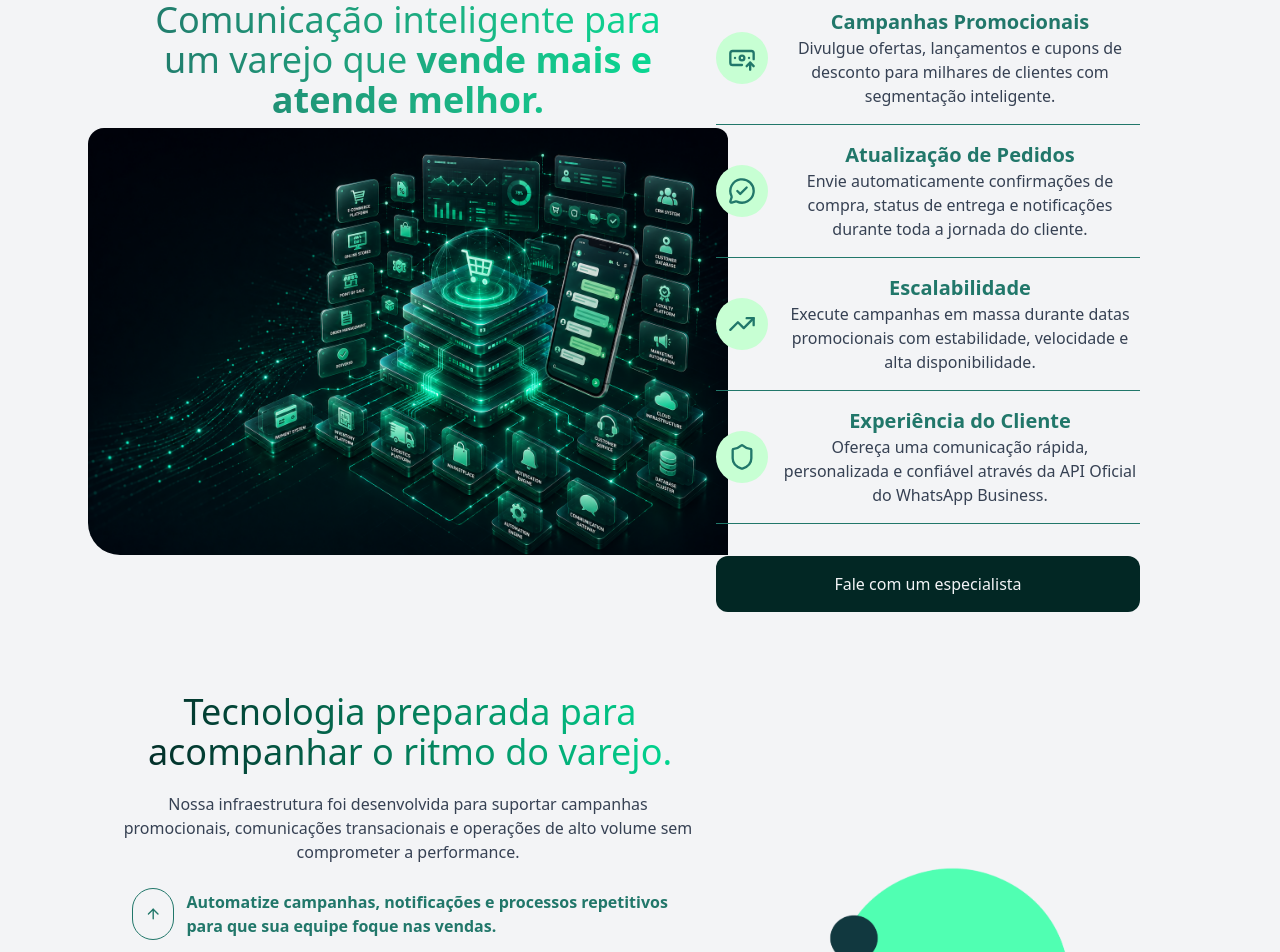
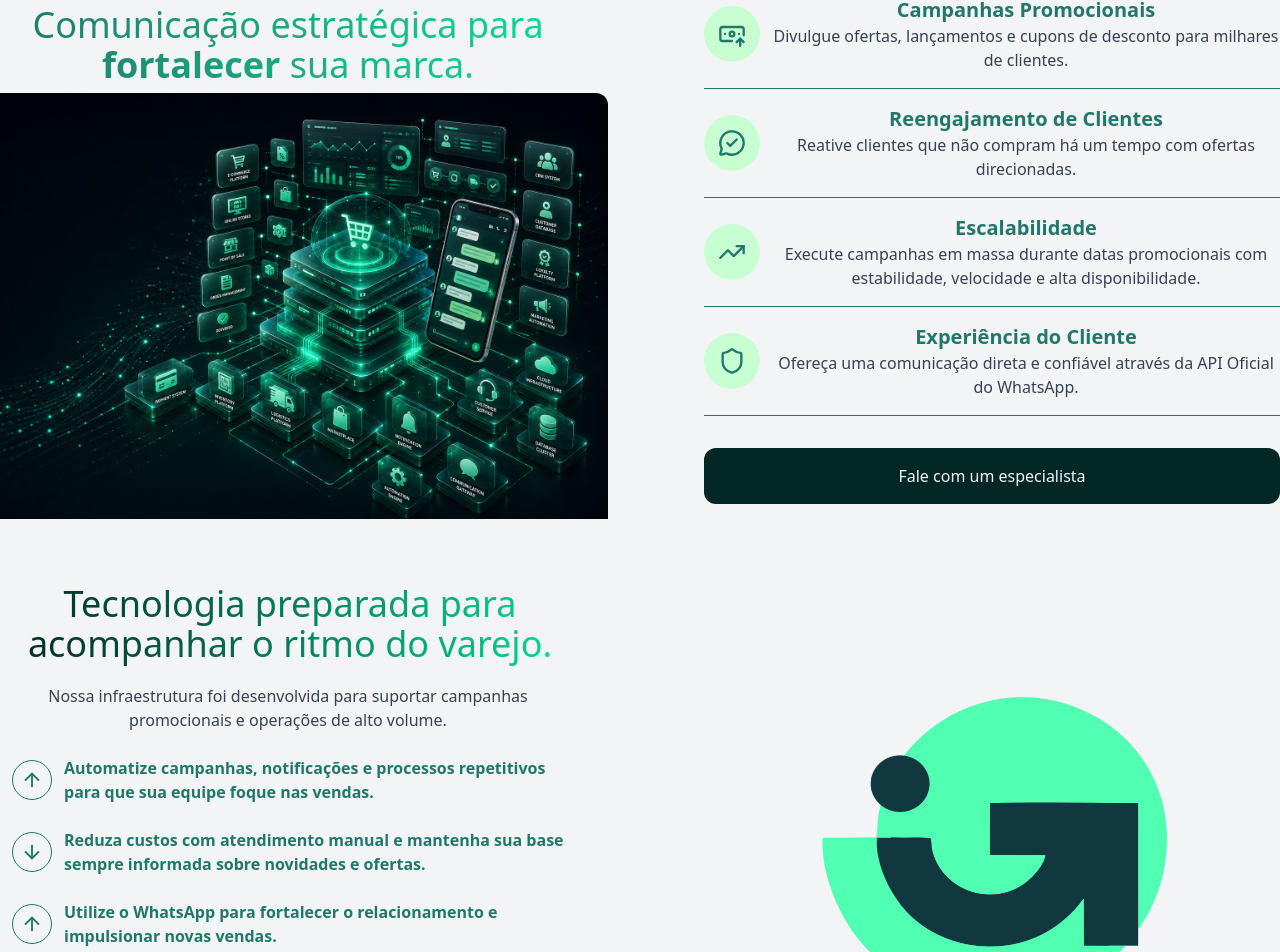
Before and after one commit to gersonkomunicai/correio-inteligente, a Next.js app: page /segmentos/varejo in a window 1280 px wide. Shown: the part 1260-2212 px from the top of the page. Built offline with nearby package versions, Linux system fonts and the light colour scheme; no server answers.

Commit message:
correções de estilo em telas diferentes e correção de copys

```diff
--- a/src/app/segmentos/varejo/page.tsx
+++ b/src/app/segmentos/varejo/page.tsx
@@ -29,7 +29,7 @@ export default function Varejo () {
                                 <div className="h-0.5 bg-linear-to-r w-80 my-2 md:my-4 from-correio-inteligente-900 to-correio-inteligente-800 "></div>
                             </Reveal>
                             <Reveal direction="left">
-                                <p className="text-lg  font-bold mb-6 text-gray-100">Automatize campanhas promocionais, notificações de pedidos, recuperação de carrinhos e relacionamento com clientes utilizando a API Oficial do WhatsApp Business.</p>
+                                <p className="text-lg  font-bold mb-6 text-gray-100">Automatiza campanhas promocionais e aumente o relacionamento com seus clientes utilizando a API Oficial do WhatsApp.</p>
                                 <a href="/fale-conosco" className="flex items-center justify-center p-3 w-60 bg-correio-inteligente-900 text-correio-inteligente-200">Solicitar Demonstração</a>
                             </Reveal>
                         </div>
@@ -40,91 +40,89 @@ export default function Varejo () {
                 <h2 className="text-center max-w-4xl bg-linear-to-r from-correio-inteligente-200 pb-2 to-correio-inteligente-800 bg-clip-text text-transparent text-5xl mt-6">Comunicação que impulsiona vendas.</h2>
                 <h2 className="text-center max-w-4xl bg-linear-to-r pb-2 from-correio-inteligente-200 to-correio-inteligente-800 bg-clip-text text-transparent text-5xl mb-6">Experiência que fideliza clientes.</h2>
                 <div className="md:flex items-center">
-                    <p className="text-lg text-gray-500 max-w-4xl text-center pr-2">Promova ofertas, acompanhe pedidos, reduza abandonos de carrinho e fortaleça o relacionamento com seus clientes utilizando o WhatsApp Oficial.</p>
+                    <p className="text-lg text-gray-500 max-w-4xl text-center pr-2">Construa um relacionamento contínuo com seus clientes, mantendo sua marca sempre presente.</p>
                     <div className="lg:w-[0.1px] lg:h-35 lg:left-1/2 lg:bg-gradient-to-b lg:from-transparent lg:via-correio-inteligente-100" />
                     <Image src="/Iso.png" width={1000} height={1000} className="hidden lg:flex lg:max-w-40" alt="" />
                     <div />
                 </div>
             </div>
             <div className="flex flex-col h-auto items-center bg-gray-100">
-                <div className="container my-10 md:px-30">
-                    <h2 className="bg-linear-to-r from-correio-inteligente-200 to-correio-inteligente-800 bg-clip-text text-transparent text-5xl my-3"></h2>
-                    <div className="lg:flex text-center items-start text-correio-inteligente-100 justify-between">
-                        <div className="flex flex-col items-center max-w-xl">
-                            <h2 className="text-4xl p-2 bg-linear-to-r from-correio-inteligente-100 to-correio-inteligente-800 bg-clip-text text-transparent">Comunicação inteligente para um varejo que <span className="font-bold">vende mais e atende melhor.</span></h2>
-                            <div className="flex justify-center items-center w-160">
+                <div className="container justify-center items-center my-10">
+                    <div className="lg:flex text-center items-center text-correio-inteligente-100 lg:justify-between">
+                        <div className="flex flex-col items-center lg:max-w-xl">
+                            <h2 className="text-4xl p-2 bg-linear-to-r from-correio-inteligente-100 to-correio-inteligente-800 bg-clip-text text-transparent">Comunicação estratégica para <span className="font-bold">fortalecer</span> sua marca.</h2>
+                            <div className=" items-center w-160">
                                 {/* <video muted autoPlay loop src="/enterprise.mp4" className="rounded-lg mt-3"></video> */}
                                 <Image src="/varejo.png" width={1000} height={1000} className="hidden lg:flex rounded-bl-4xl rounded-tl-2xl rounded-tr-xl" alt="" />
                             </div>
                         </div>
-                        <div className="md:flex flex-col px-5 divide-y divide-correio-inteligente-100">
+                        <div className="flex flex-col justify-center lg:max-w-xl divide-y divide-correio-inteligente-100">
                             <div className="flex items-center py-4">
-                                <div className="flex items-center justify-center p-3 w-13 h-13 rounded-full bg-correio-inteligente-900">
+                                <div className="flex items-center justify-center p-3 w-14 h-14 shrink-0 rounded-full bg-correio-inteligente-900">
                                     <BanknoteArrowUp className="size-7" />
                                 </div>
-                                <div className="flex flex-col max-w-md">
+                                <div className="flex w-full flex-col">
                                     <p className="text-xl font-bold pl-3">Campanhas Promocionais</p>
-                                    <span className="text-gray-700 pl-3">Divulgue ofertas, lançamentos e cupons de desconto para milhares de clientes com segmentação inteligente.</span>
+                                    <span className="text-gray-700 pl-3">Divulgue ofertas, lançamentos e cupons de desconto para milhares de clientes.</span>
+                                </div>
+                            </div>
+                            <div className="flex items-center py-4">
+                                <div className="flex items-center justify-center p-3 w-14 h-14 shrink-0 rounded-full bg-correio-inteligente-900">
+                                    <MessageCircleCheck className='size-7' />
+                                </div>
+                                <div className="flex flex-col w-full">
+                                    <p className="text-xl font-bold pl-3">Reengajamento de Clientes</p>
+                                    <span className="text-gray-700 pl-3">Reative clientes que não compram há um tempo com ofertas direcionadas.</span>
                                 </div>
 
                             </div>
                             <div className="flex items-center py-4">
-                                <div className="flex items-center justify-center p-3 w-13 h-13 rounded-full bg-correio-inteligente-900">
-                                    <MessageCircleCheck className='size-7' />
-                                </div>
-                                <div className="flex flex-col max-w-md">
-                                    <p className="text-xl font-bold pl-3">Atualização de Pedidos</p>
-                                    <span className="text-gray-700 pl-3">Envie automaticamente confirmações de compra, status de entrega e notificações durante toda a jornada do cliente.</span>
-                                </div>
-
-                            </div>
-                            <div className="flex items-center py-4">
-                                <div className="flex items-center justify-center p-3 w-13 h-13 rounded-full bg-correio-inteligente-900">
+                                <div className="flex items-center justify-center p-3 w-14 h-14 shrink-0 rounded-full bg-correio-inteligente-900">
                                     <TrendingUp className="size-7" />
                                 </div>
-                                <div className="flex flex-col max-w-md">
+                                <div className="flex w-full flex-col">
                                     <p className="text-xl font-bold pl-3">Escalabilidade</p>
                                     <span className="text-gray-700 pl-3">Execute campanhas em massa durante datas promocionais com estabilidade, velocidade e alta disponibilidade.</span>
                                 </div>
                             </div>
                             <div className="flex items-center py-4">
-                                <div className="flex items-center justify-center p-3 w-13 h-13 rounded-full bg-correio-inteligente-900">
+                                <div className="flex items-center justify-center p-3 w-14 h-14 shrink-0 rounded-full bg-correio-inteligente-900">
                                     <Shield className="size-7" />
                                 </div>
-                                <div className="flex flex-col max-w-md">
-                                    <p className="text-xl pl-3 font-bold">Experiência do Cliente</p>
-                                    <span className="text-gray-700 pl-3">Ofereça uma comunicação rápida, personalizada e confiável através da API Oficial do WhatsApp Business.</span>
+                                <div className="flex w-full flex-col">
+                                    <p className="text-xl pl-3  font-bold">Experiência do Cliente</p>
+                                    <span className="text-gray-700 pl-3">Ofereça uma comunicação direta e confiável através da API Oficial do WhatsApp.</span>
                                 </div>
                             </div>
                             <a href="/fale-conosco" className="flex my-8 justify-center text-center rounded-xl p-4 bg-correio-inteligente-200 text-gray-100">Fale com um especialista</a>
                         </div>
                     </div>
-                    <div className="flex bg-gray-100 items-center justify-between py-10 h-auto">
-                        <div className="flex flex-col max-w-xl">
+                    <div className="flex bg-gray-100 items-center lg:justify-between justify-center py-10 h-auto">
+                        <div className="flex flex-col lg:max-w-xl">
                             <h2 className="pl-3 text-center text-4xl bg-linear-to-r from-correio-inteligente-200 to-correio-inteligente-800 p-2 bg-clip-text text-transparent">Tecnologia preparada para acompanhar o ritmo do varejo.</h2>
-                            <p className="text-gray-700 py-3 text-md text-center">Nossa infraestrutura foi desenvolvida para suportar campanhas promocionais, comunicações transacionais e operações de alto volume sem comprometer a performance.</p>
+                            <p className="text-gray-700 py-3 text-md text-center">Nossa infraestrutura foi desenvolvida para suportar campanhas promocionais e operações de alto volume.</p>
                             <div className="flex items-center p-3">
-                                <ArrowUp className="border rounded-full border-correio-inteligente-100 text-correio-inteligente-100 p-3 w-13 h-13 " />
+                                <ArrowUp className="border rounded-full border-correio-inteligente-100 text-correio-inteligente-100 w-10 h-10 shrink-0 p-2" />
                                 <div className="flex items-end">
                                     {/* <p className="pl-3 text-4xl font-bold text-correio-inteligente-100">79%</p> */}
                                     <span className="pl-3 text-correio-inteligente-100 font-bold text-md">Automatize campanhas, notificações e processos repetitivos para que sua equipe foque nas vendas.</span>
                                 </div>
                             </div>
                             <div className="flex items-center p-3">
-                                <ArrowDown className="border rounded-full border-correio-inteligente-100 text-correio-inteligente-100 p-3 w-13 h-13 " />
+                                <ArrowDown className="border rounded-full border-correio-inteligente-100 text-correio-inteligente-100 w-10 h-10 shrink-0 p-2 " />
                                 <div className="flex items-end">
                                     {/* <p className="pl-3 text-4xl font-bold text-correio-inteligente-100">2%</p> */}
-                                    <span className="pl-3 text-correio-inteligente-100 text-md font-bold">Reduza custos com atendimento manual e mantenha clientes informados durante toda a jornada de compra.</span>
+                                    <span className="pl-3 text-correio-inteligente-100 text-md font-bold">Reduza custos com atendimento manual e mantenha sua base sempre informada sobre novidades e ofertas.</span>
                                 </div>
                             </div>
                             <div className="flex items-center p-3">
-                                <ArrowUp className="border rounded-full border-correio-inteligente-100 text-correio-inteligente-100 p-3 w-13 h-13 " />
+                                <ArrowUp className="border rounded-full border-correio-inteligente-100 text-correio-inteligente-100 w-10 h-10 shrink-0 p-2" />
                                 <div className="flex items-end">
                                     {/* <p className="pl-3 text-4xl font-bold text-correio-inteligente-100">60%</p> */}
-                                    <span className="pl-3 text-correio-inteligente-100 text-md font-bold">Utilize o WhatsApp para aumentar o engajamento, fortalecer o relacionamento e impulsionar novas vendas.</span>
+                                    <span className="pl-3 text-correio-inteligente-100 text-md font-bold">Utilize o WhatsApp para fortalecer o relacionamento e impulsionar novas vendas.</span>
                                 </div>
                             </div>
-                            <h2 className="text-2xl text-center py-8 pl-3 max-w-2xl text-gray-700">Uma plataforma desenvolvida para acompanhar o crescimento do seu varejo, oferecendo comunicação escalável, automatizada e integrada aos seus sistemas.</h2>
+                            <h2 className="text-2xl text-center py-8 pl-3 lg:max-w-2xl text-gray-700">Reunimos tecnologia e automação para levar campanhas, ofertas e comunicação em escala direto para o WhatsApp do seu cliente.</h2>
                         </div>
                         <div className="hidden lg:flex max-w-xl h-120 items-center">
                             <Image width={1000} height={1000} src="/Iso.png" className="hidden lg:flex lg:aspect-square" alt="" />
```
Also changed, not shown: src/app/segmentos/bancos/page.tsx (+16 -17 lines), src/app/segmentos/governos/page.tsx (+25 -25 lines).
